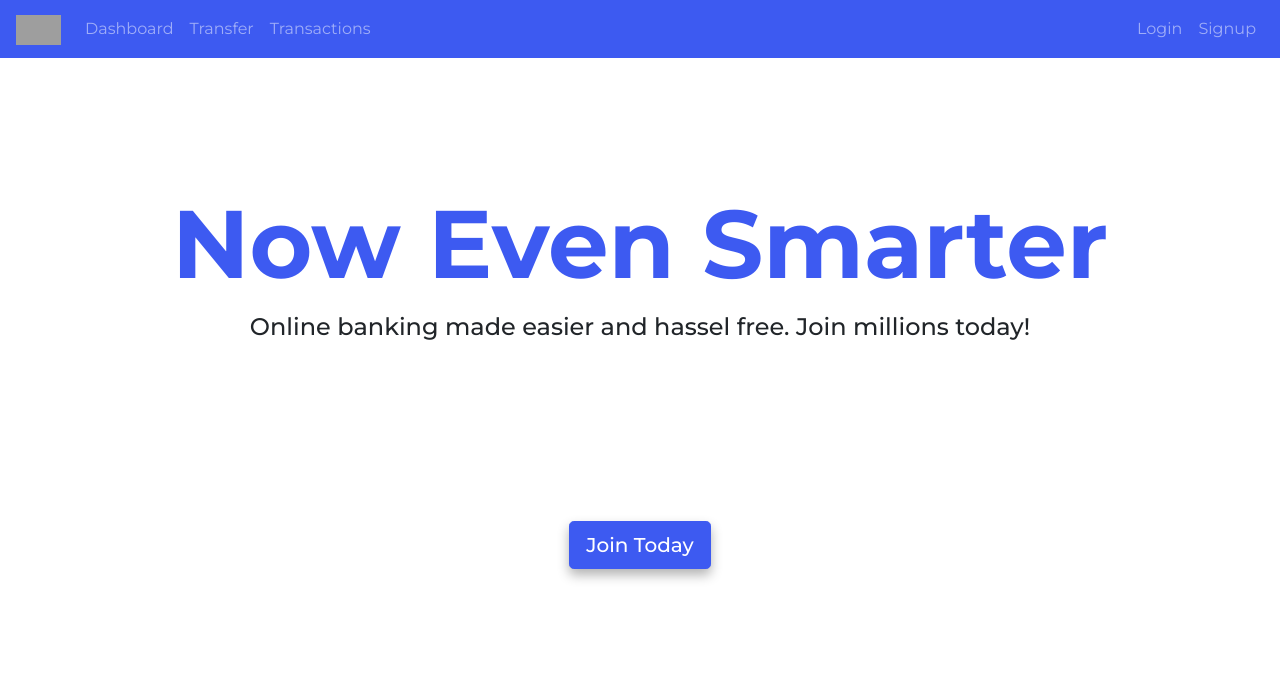
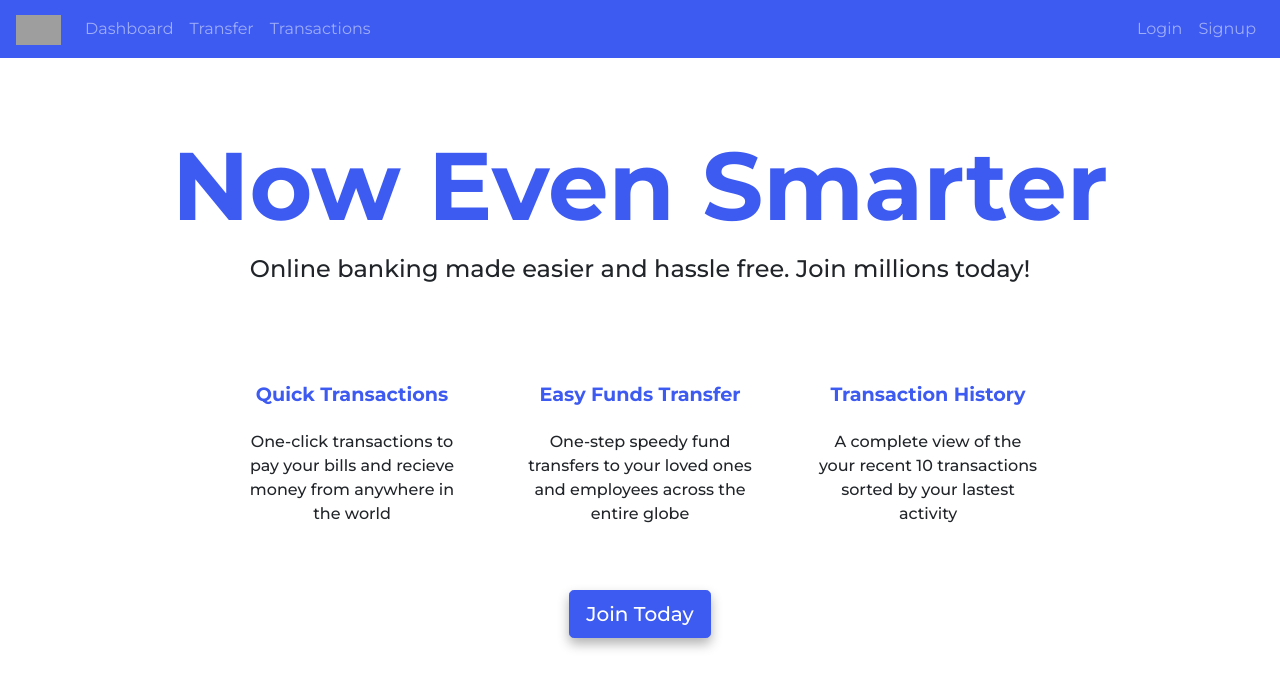
Before and after one commit to Ammaros/SmartBank, a Django app: page / in a window 1280 px wide. Shown: the top 688 px of the page. Run offline with Django 3.2, Linux system fonts and the light colour scheme; some libraries are stand-ins or nearby versions; grey boxes are pictures that could not be loaded.

Commit message:
SmartBank Complete

```diff
--- a/bankapp/static/css/styles.css
+++ b/bankapp/static/css/styles.css
@@ -21,6 +21,7 @@ body {
 /* Welcome */
 #welcome-header {
     padding-top: 8rem;
+    padding-bottom: 3rem;
 }
 
 #welcome-header-title {
@@ -36,18 +37,37 @@ body {
     font-weight: 500;
 }
 
-
-
 #landing-button {
-    padding-top: 10rem;
     justify-content: center;
     text-align: center;
+    padding-top: 1rem;
 }
 
 #join-link {
     color: #ffffff;
     font-weight: 500;
     text-decoration: none;
+}
+
+#features {
+    text-align: center;
+    justify-content: center;
+}
+
+.feature {
+    padding: 2rem;
+    width: 18rem;
+}
+
+.feature h5{
+    color: #3d5af1;
+    font-weight: 700;
+    font-size: larger;
+    padding-bottom: 1rem;
+}
+
+.feature p{
+    font-weight: 500;
 }
 
 /* Login/Signup */
--- a/bankapp/templates/bankapp/base.html
+++ b/bankapp/templates/bankapp/base.html
@@ -18,7 +18,7 @@
 <body>
 
     <!-- Navbar -->
-    <nav id="nav" class="navbar navbar-expand-lg navbar-dark">
+    <nav id="nav" class="navbar fixed-top navbar-expand-md navbar-dark">
 
       <a class="navbar-brand" href="{% url 'welcome-page' %}">
         <img src="https://cdn.discordapp.com/attachments/560483425488863233/735409511497596998/Asset_1.png" width="45" height="30" alt="" loading="lazy">
--- a/bankapp/templates/bankapp/login.html
+++ b/bankapp/templates/bankapp/login.html
@@ -2,7 +2,7 @@
 {% load crispy_forms_tags %}
 
 {% block content %}
-
+<div class="col-md col-xs">
     <h1 id="login-header">Login</h1>
     <form method="post">
         {% csrf_token %}
@@ -20,5 +20,6 @@
             <p class="py-2">Don't have an account? Create one <a href="{% url 'signup-page' %}">here</a></p>
         </div>
     </form>
+</div>
 
 {% endblock %}
--- a/bankapp/templates/bankapp/signup.html
+++ b/bankapp/templates/bankapp/signup.html
@@ -2,7 +2,7 @@
 {% load crispy_forms_tags %}
 
 {% block content %}
-
+<div class="col-md col-xs">
     <h1 id="signup-header">Signup</h1>
     <form method="post">
         {% csrf_token %}
@@ -23,5 +23,6 @@
             <p class="py-2">Already have an account? Login <a href="{% url 'login-page' %}">here</a></p>
         </div>
     </form>
+</div>
 
 {% endblock %}
--- a/bankapp/templates/bankapp/welcome.html
+++ b/bankapp/templates/bankapp/welcome.html
@@ -3,14 +3,32 @@
 {% block content %}
 
 <!-- Landing -->
+<div class="col-md col-xs">
     <div id="welcome-header">
         <h1 id="welcome-header-title">Now Even Smarter</h1>
-    <p id="welcome-header-para">Online banking made easier and hassel free. Join millions today!</p>
+        <p id="welcome-header-para">Online banking made easier and hassle free. Join millions today!</p>
     </div>
+
+    <div id="features" class="row">
+        <div class="feature">
+            <h5>Quick Transactions</h5>
+            <p>One-click transactions to pay your bills and recieve money from anywhere in the world</p>
+        </div>
+        <div class="feature">
+            <h5>Easy Funds Transfer</h5>
+            <p>One-step speedy fund transfers to your loved ones and employees across the entire globe</p>
+        </div>
+        <div class="feature">
+            <h5>Transaction History</h5>
+            <p>A complete view of the your recent 10 transactions sorted by your lastest activity</p>
+        </div>
+    </div>
+
     <div id="landing-button">
         <button class="btn btn-primary btn-lg">
             <a id="join-link" href="{% url 'signup-page' %}">Join Today</a>
         </button>
     </div>
+</div>
 
 {% endblock %}
--- a/bankapp/views.py
+++ b/bankapp/views.py
@@ -27,12 +27,10 @@ def signup_view(request):
             password = form.cleaned_data.get('password1')
             user = authenticate(username=username, password=password)
 
-            user = User.objects.get(username=request.user.username)
-            user.account.history = user.account.history.remove('')
-            user.account.save()
+            login(request, user)
+            messages.success(request, 'Account successfully created!')
+            return redirect('dashboard')
 
-            messages.info(request, "Account Created Sucessfully! Login.")
-            return redirect('login-page')
         else:
            messages.warning(request, 'Invalid input or missing fields. Please try again!')
            return redirect('signup-page')
```
Also changed, not shown: bankapp/templates/bankapp/transactions.html (+11 -1 lines). Lines whose indentation alone changed are shown as unchanged.
